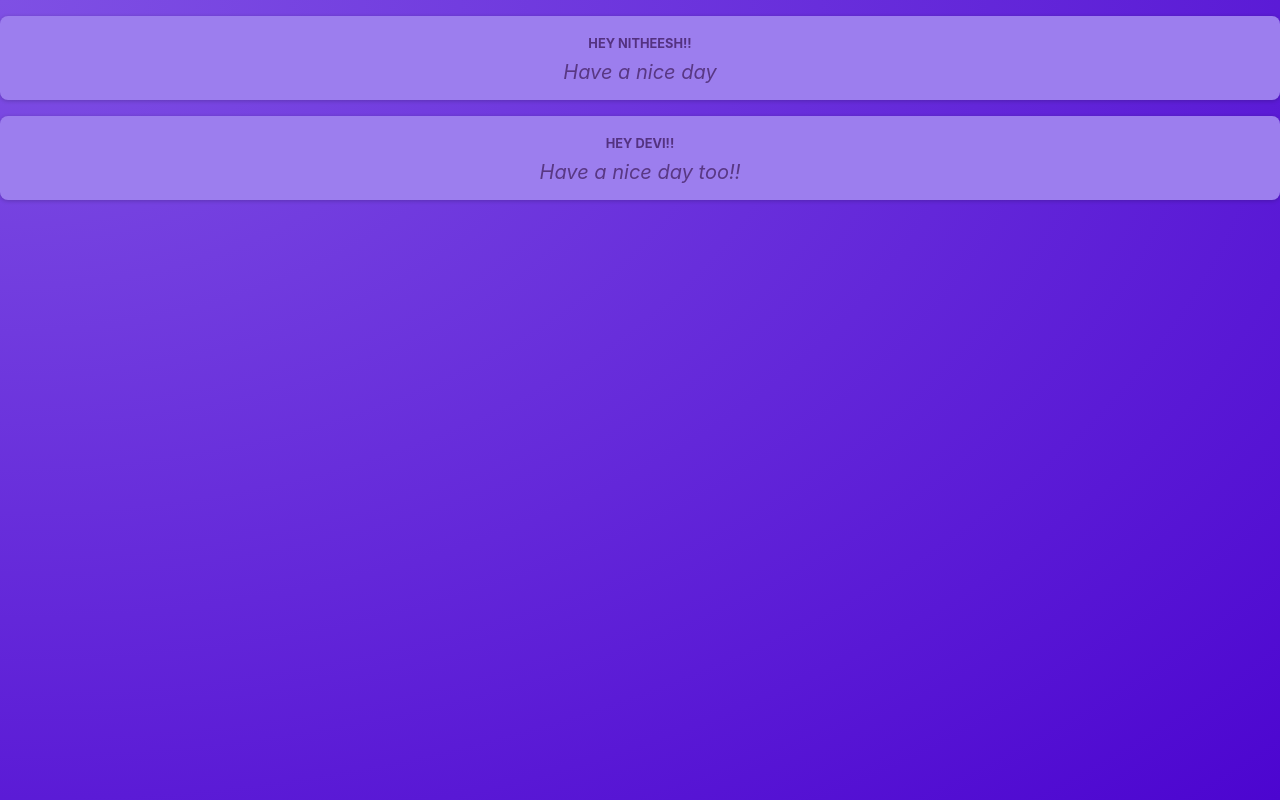
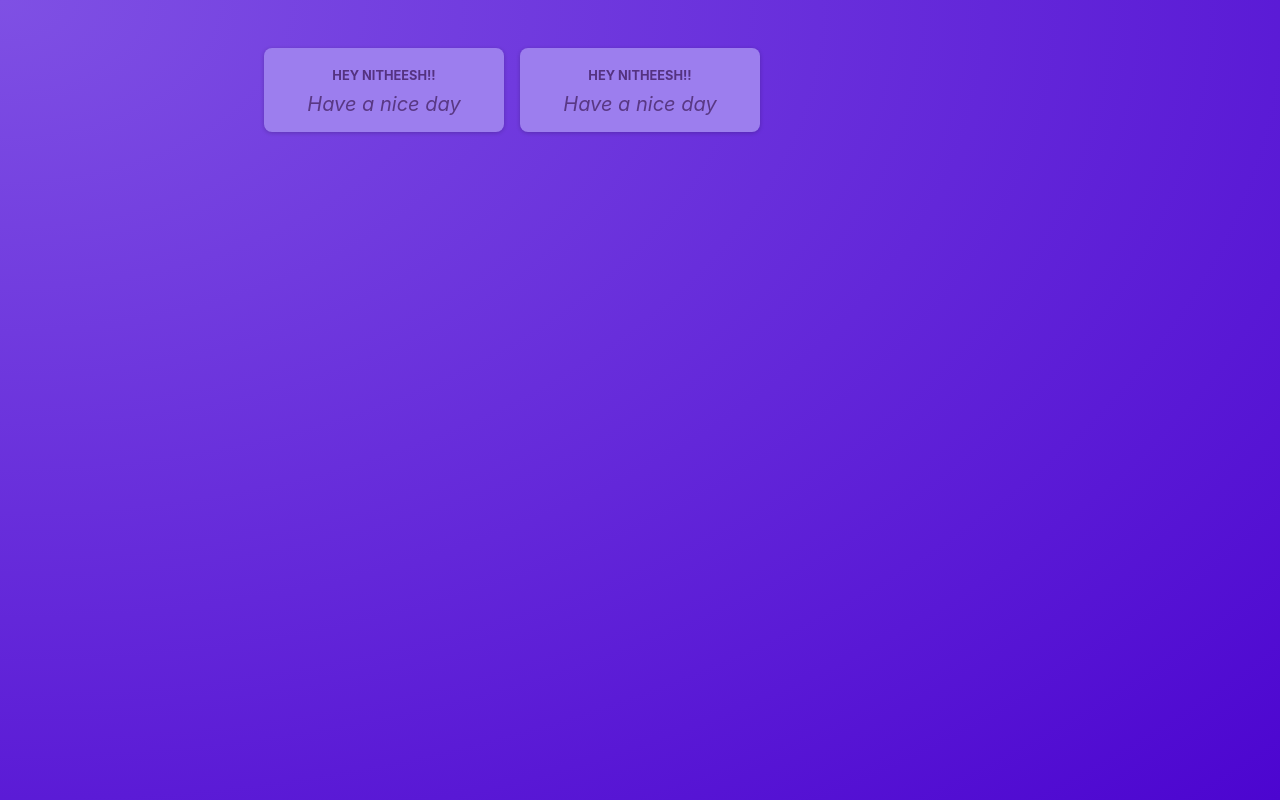
Before and after one commit to devKR2911/react-js-refresher, a React (Vite) app in the folder react-refresher-course/: page / in a window 1280 px wide. Built offline with nearby package versions, Linux system fonts and the light colour scheme.

Commit message:
post list component

```diff
--- a/react-refresher-course/src/App.jsx
+++ b/react-refresher-course/src/App.jsx
@@ -1,10 +1,11 @@
-import Post from "./components/Post";
+import PostList from "./components/PostList/PostList";
 
 function App() {
-  return <main>
-    <Post author="Nitheesh" content="Have a nice day" />
-    <Post author="Devi" content="Have a nice day too!!" />
-  </main>
+  return (
+    <main>
+      <PostList />
+    </main>
+  );
 }
 
 export default App;
--- /dev/null
+++ b/react-refresher-course/src/components/PostList/PostList.jsx
@@ -0,0 +1,17 @@
+import Post from "../Post/Post";
+import classes from "./PostList.module.css";
+
+function PostList() {
+  return (
+    <ul className={classes.postList}>
+      <li>
+        <Post author="Nitheesh" content="Have a nice day" />
+      </li>
+      <li>
+        <Post author="Nitheesh" content="Have a nice day" />
+      </li>
+    </ul>
+  );
+}
+
+export default PostList;
--- /dev/null
+++ b/react-refresher-course/src/components/PostList/PostList.module.css
@@ -0,0 +1,10 @@
+ul.postList {
+  list-style: none;
+  max-width: 50rem;
+  margin: 1rem auto;
+  padding: 1rem 0;
+  display: grid;
+  gap: 1rem;
+  grid-template-columns: repeat(3, 30%);
+  justify-content: center;
+}
```
Also changed, not shown: react-refresher-course/src/components/Post/Post.jsx (renamed from react-refresher-course/src/components/Post.jsx), react-refresher-course/src/components/Post/Post.module.css (renamed from react-refresher-course/src/components/Post.module.css).
